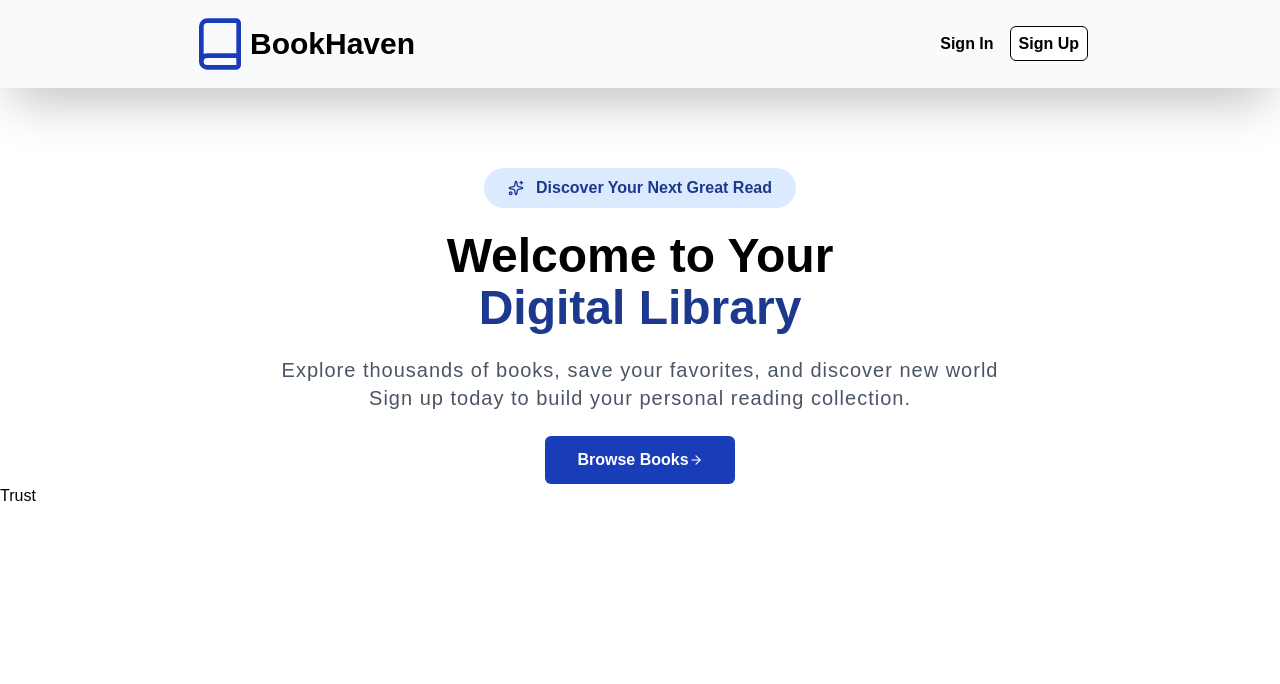
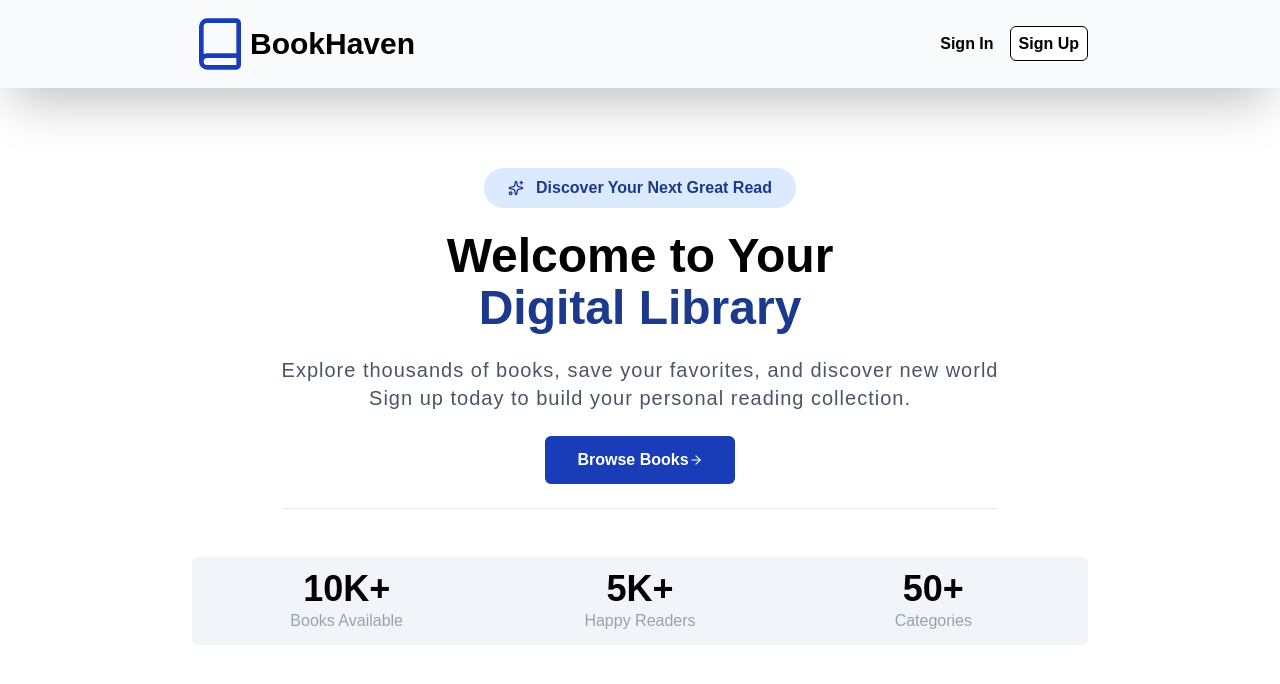
Before and after one commit to Mongus-2064/updatedebook, a Next.js app: page / in a window 1280 px wide. Shown: the top 684 px of the page. Built offline with nearby package versions, Linux system fonts and the light colour scheme; a web font is replaced by a local one.

Commit message:
Trust component completed

```diff
--- a/src/Components/Herosection.tsx
+++ b/src/Components/Herosection.tsx
@@ -1,6 +1,6 @@
-"use client"
+"use client";
 
-import React,{useState} from "react";
+import React, { useState } from "react";
 import Maxwidthwrapper from "./Maxwidthwrapper";
 import { ArrowRight, Sparkles } from "lucide-react";
 import Link from "next/link";
@@ -46,6 +46,8 @@ export default function Herosection() {
             </Link>
           </div>
         </div>
+      <hr className=" text-gray-200 mt-6 w-full" />
+
       </Maxwidthwrapper>
     </div>
   );
--- a/src/Components/Navbar.tsx
+++ b/src/Components/Navbar.tsx
@@ -1,7 +1,6 @@
 "use client";
 
 import React, { useState } from "react";
-import Image from "next/image";
 import { AlignLeft, Book } from "lucide-react";
 import Link from "next/link";
 import Maxwidthwrapper from "./Maxwidthwrapper";
@@ -62,6 +61,7 @@ export default function Navbar() {
             ""
           )}
       </Maxwidthwrapper>
+
     </div>
   );
 }
--- a/src/Components/Trust.tsx
+++ b/src/Components/Trust.tsx
@@ -1,7 +1,25 @@
-import React from 'react'
+import React from "react";
+import Maxwidthwrapper from "./Maxwidthwrapper";
 
 export default function Trust() {
   return (
-    <div>Trust</div>
-  )
+    <div className="lg:mt-12">
+      <Maxwidthwrapper>
+        <div className="grid  md:grid-cols-3 place-items-center bg-slate-100 px-2 py-3 rounded-md md:gap-0  gap-6">
+          <div>
+            <p className="text-4xl font-bold text-center">10K+</p>
+            <p className="text-gray-400">Books Available</p>
+          </div>
+          <div>
+            <p className="text-4xl font-bold text-center">5K+</p>
+            <p className="text-gray-400">Happy Readers</p>
+          </div>
+          <div>
+            <p className="text-4xl font-bold text-center">50+</p>
+            <p className="text-gray-400">Categories</p>
+          </div>
+        </div>
+      </Maxwidthwrapper>
+    </div>
+  );
 }
```
Also changed, not shown: src/Components/FeaturedBooks.tsx (added).
